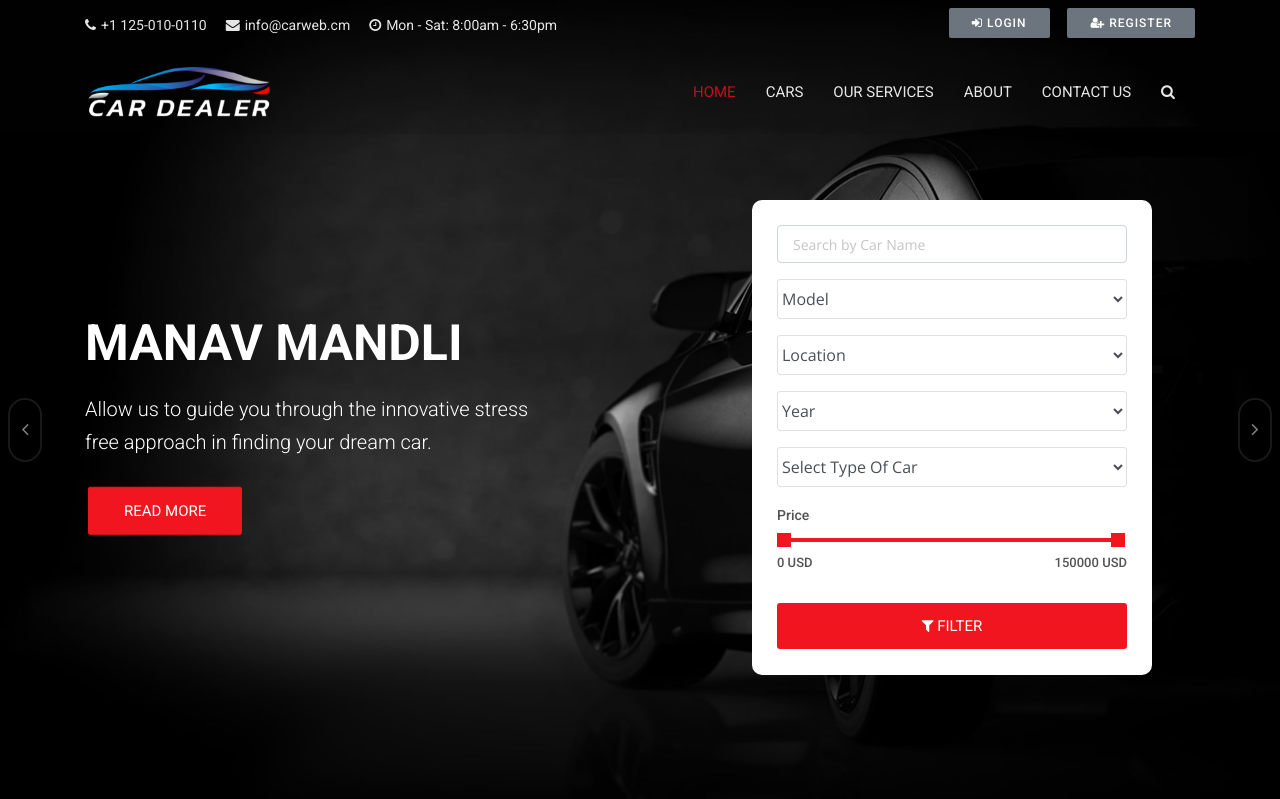
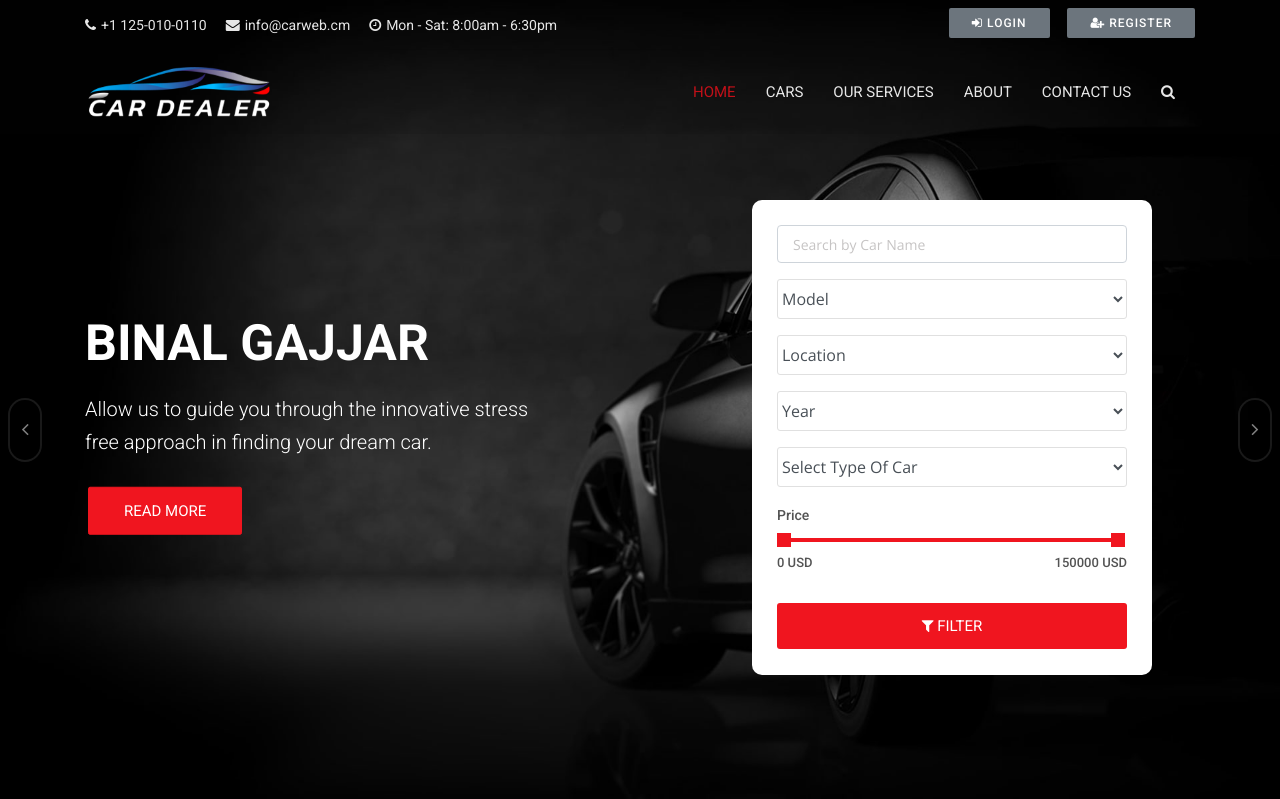
Before and after one commit to manavmandli/Cardealership_django, a Django app: page / in a window 1280 px wide. Shown: the top 799 px of the page. Run offline with Django 3.2, Linux system fonts and the light colour scheme; data that the repository does not hold is empty; some libraries are stand-ins or nearby versions.

Commit message:
Update home.html

```diff
--- a/templates/pages/home.html
+++ b/templates/pages/home.html
@@ -14,7 +14,7 @@
                 <img class="d-block w-100 h-100" src="{% static 'img/car-6.jpg' %}" alt="banner">
                 <div class="carousel-content container banner-info-2 bi-2 text-left">
 
-                    <h3>manav mandli</h3>
+                    <h3>binal gajjar</h3>
                     <h5>Allow us to guide you through the innovative stress<br>
                         free approach in finding your dream car.</h5>
                     <a href="{% url 'services' %}" class="btn btn-lg btn-theme">Read More</a>
```
